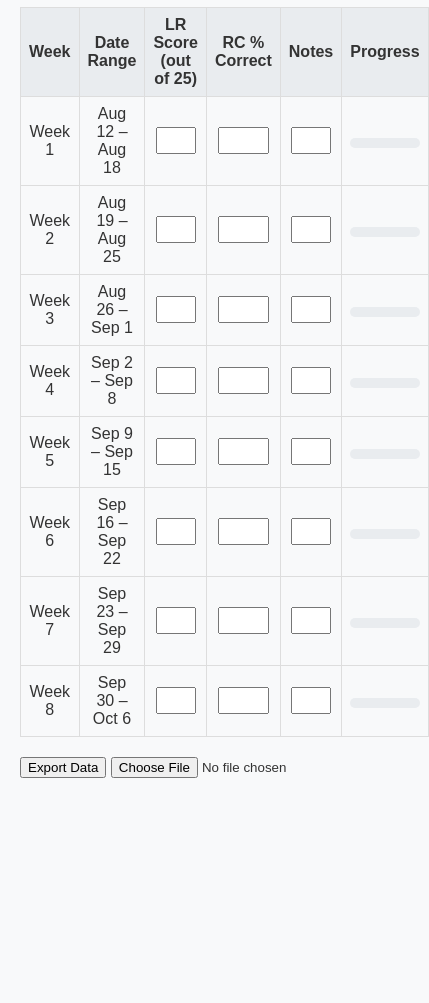
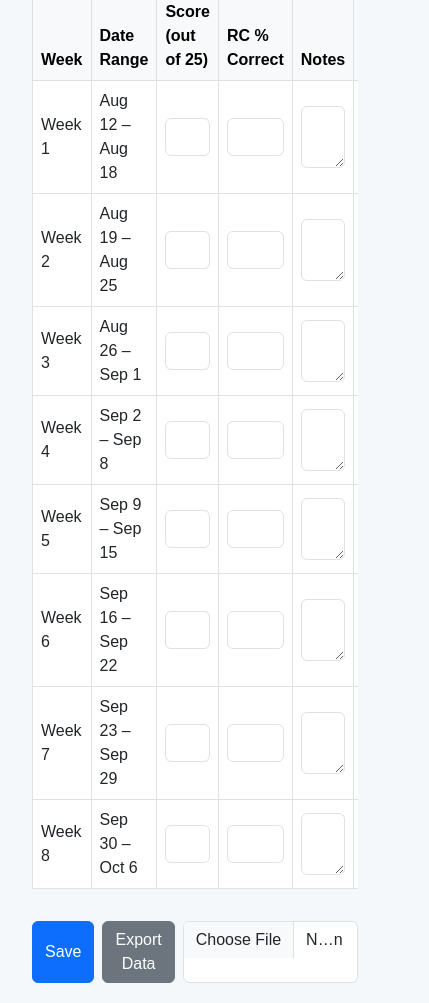
Before and after one commit to Purav2908/lsat-progress-tracker, a plain HTML site: page index.html in a window 390 px wide. Shown: the part 110-1113 px from the top of the page, 429 px wide, since content can reach past the window. Before the commit the page ends 908 px from the top, so only its background shows below. Drawn offline with nearby package versions, Linux system fonts and the light colour scheme.

Commit message:
Upgrade to Vue.js and Bootstrap; add Save button and responsive design

```diff
--- a/index.html
+++ b/index.html
@@ -2,22 +2,31 @@
 <html lang="en">
 <head>
   <meta charset="UTF-8">
+  <meta name="viewport" content="width=device-width, initial-scale=1.0">
   <title>LSAT Progress Tracker</title>
+  <!-- Bootstrap CSS -->
+  <link href="https://cdn.jsdelivr.net/npm/bootstrap@5.3.0/dist/css/bootstrap.min.css" rel="stylesheet">
   <style>
-body{font-family:Arial, sans-serif; margin:20px; background:#f8f9fa; color:#333;}
-table{width:100%; border-collapse:collapse; margin-top:20px;}
-th,td{border:1px solid #ddd; padding:8px; text-align:center;}
-th{background-color:#e9ecef;}
-input[type="number"],input[type="text"]{width:90%; padding:4px; box-sizing:border-box;}
-.progress{height:10px; background:#e9ecef; border-radius:5px; width:100%; margin-top:4px;}
-.bar{height:100%; background:#007bff; border-radius:5px; width:0%;}
-.control{margin-top:20px;}
+    body {
+      background-color: #f5f8fa;
+      padding: 20px;
+      font-family: Arial, sans-serif;
+    }
+    .progress {
+      height: 1rem;
+    }
+    .notes-textarea {
+      width: 100%;
+      resize: vertical;
+    }
   </style>
 </head>
 <body>
-<h1>LSAT Progress Tracker</h1>
-<table id="tracker">
-<thead>
+  <div id="app" class="container">
+    <h1 class="mb-4">LSAT Progress Tracker</h1>
+    <div class="table-responsive">
+      <table class="table table-bordered align-middle">
+        <thead class="table-light">
           <tr>
             <th>Week</th>
             <th>Date Range</th>
@@ -28,133 +37,117 @@ input[type="number"],input[type="text"]{width:90%; padding:4px; box-sizing:borde
           </tr>
         </thead>
         <tbody>
+          <tr v-for="(week, index) in weeks" :key="week.label">
+            <td>{{ week.label }}</td>
+            <td>{{ week.range }}</td>
+            <td><input type="number" class="form-control" min="0" max="25" v-model.number="week.lrScore"></td>
+            <td><input type="number" class="form-control" min="0" max="1" step="0.01" v-model.number="week.rcScore"></td>
+            <td><textarea class="form-control notes-textarea" rows="2" v-model="week.notes"></textarea></td>
+            <td>
+              <div class="progress">
+                <div class="progress-bar" role="progressbar" :style="{width: progressPercent(week) + '%'}" :aria-valuenow="progressPercent(week)" aria-valuemin="0" aria-valuemax="100"></div>
+              </div>
+            </td>
+          </tr>
         </tbody>
       </table>
-<div class="control">
-<button id="export">Export Data</button>
-<input type="file" id="import" accept=".json">
     </div>
+    <div class="mt-3 d-flex gap-2">
+      <button class="btn btn-primary" @click="saveData">Save</button>
+      <button class="btn btn-secondary" @click="exportData">Export Data</button>
+      <input class="form-control d-inline-block" type="file" accept=".json" @change="importData" style="max-width:200px;">
+    </div>
+  </div>
+  <!-- Vue 3 -->
+  <script src="https://unpkg.com/vue@3/dist/vue.global.prod.js"></script>
+  <!-- Bootstrap JS (optional for components) -->
+  <script src="https://cdn.jsdelivr.net/npm/bootstrap@5.3.0/dist/js/bootstrap.bundle.min.js"></script>
   <script>
-const weeks = [
-{label:'Week 1',range:'Aug 12 – Aug 18',lrTarget:13,rcTarget:0.60},
-{label:'Week 2',range:'Aug 19 – Aug 25',lrTarget:15,rcTarget:0.65},
-{label:'Week 3',range:'Aug 26 – Sep 1',lrTarget:17,rcTarget:0.70},
-{label:'Week 4',range:'Sep 2 – Sep 8',lrTarget:18,rcTarget:0.72},
-{label:'Week 5',range:'Sep 9 – Sep 15',lrTarget:19,rcTarget:0.75},
-{label:'Week 6',range:'Sep 16 – Sep 22',lrTarget:20,rcTarget:0.78},
-{label:'Week 7',range:'Sep 23 – Sep 29',lrTarget:21,rcTarget:0.80},
-{label:'Week 8',range:'Sep 30 – Oct 6',lrTarget:22,rcTarget:0.80}
-];
-
-function createTable(){
-const tbody=document.querySelector('#tracker tbody');
-tbody.innerHTML='';
-weeks.forEach((wk,i)=>{
-const tr=document.createElement('tr');
-tr.innerHTML=`
-<td>${wk.label}</td>
-<td>${wk.range}</td>
-<td><input type="number" min="0" max="25" step="1" data-week-index="${i}" data-type="lr"></td>
-<td><input type="number" min="0" max="1" step="0.01" data-week-index="${i}" data-type="rc"></td>
-<td><input type="text" data-week-index="${i}" data-type="notes"></td>
-<td><div class="progress"><div class="bar"></div></div></td>
-`;
-tbody.appendChild(tr);
+    const app = {
+      data() {
+        return {
+          weeks: [
+            { label:'Week 1', range:'Aug 12 – Aug 18', lrTarget:13, rcTarget:0.60, lrScore:null, rcScore:null, notes:'' },
+            { label:'Week 2', range:'Aug 19 – Aug 25', lrTarget:15, rcTarget:0.65, lrScore:null, rcScore:null, notes:'' },
+            { label:'Week 3', range:'Aug 26 – Sep 1', lrTarget:17, rcTarget:0.70, lrScore:null, rcScore:null, notes:'' },
+            { label:'Week 4', range:'Sep 2 – Sep 8', lrTarget:18, rcTarget:0.72, lrScore:null, rcScore:null, notes:'' },
+            { label:'Week 5', range:'Sep 9 – Sep 15', lrTarget:19, rcTarget:0.75, lrScore:null, rcScore:null, notes:'' },
+            { label:'Week 6', range:'Sep 16 – Sep 22', lrTarget:20, rcTarget:0.78, lrScore:null, rcScore:null, notes:'' },
+            { label:'Week 7', range:'Sep 23 – Sep 29', lrTarget:21, rcTarget:0.80, lrScore:null, rcScore:null, notes:'' },
+            { label:'Week 8', range:'Sep 30 – Oct 6', lrTarget:22, rcTarget:0.80, lrScore:null, rcScore:null, notes:'' }
+          ]
+        }
+      },
+      created() {
+        this.loadData();
+      },
+      methods: {
+        progressPercent(week) {
+          let lrProg = week.lrScore !== null ? Math.min(week.lrScore / week.lrTarget, 1) : 0;
+          let rcProg = week.rcScore !== null ? Math.min(week.rcScore / week.rcTarget, 1) : 0;
+          return ((lrProg + rcProg) / 2 * 100).toFixed(0);
+        },
+        saveData() {
+          const data = this.weeks.map(wk => ({
+            lrScore: wk.lrScore,
+            rcScore: wk.rcScore,
+            notes: wk.notes
+          }));
+          localStorage.setItem('lsatProgress', JSON.stringify(data));
+          alert('Data saved locally.');
+        },
+        loadData() {
+          const saved = JSON.parse(localStorage.getItem('lsatProgress') || 'null');
+          if (Array.isArray(saved)) {
+            saved.forEach((item, i) => {
+              if (this.weeks[i]) {
+                this.weeks[i].lrScore = item.lrScore;
+                this.weeks[i].rcScore = item.rcScore;
+                this.weeks[i].notes = item.notes;
+              }
             });
           }
-
-function loadData(){
-const data=JSON.parse(localStorage.getItem('lsatProgress')||'{}');
-weeks.forEach((wk,i)=>{
-const lr=data['lr'+i];
-const rc=data['rc'+i];
-const notes=data['notes'+i];
-const inputs=document.querySelectorAll('input[data-week-index="'+i+'"]');
-inputs.forEach(input=>{
-if(input.getAttribute('data-type')==='lr' && lr!==undefined){
-input.value=lr;
-}
-if(input.getAttribute('data-type')==='rc' && rc!==undefined){
-input.value=rc;
-}
-if(input.getAttribute('data-type')==='notes' && notes!==undefined){
-input.value=notes;
+        },
+        exportData() {
+          const data = JSON.stringify(this.weeks.map(wk => ({
+            lrScore: wk.lrScore,
+            rcScore: wk.rcScore,
+            notes: wk.notes
+          })));
+          const blob = new Blob([data], { type:'application/json' });
+          const url = URL.createObjectURL(blob);
+          const a = document.createElement('a');
+          a.href = url;
+          a.download = 'lsat-progress.json';
+          a.click();
+          URL.revokeObjectURL(url);
+        },
+        importData(event) {
+          const file = event.target.files[0];
+          if (!file) return;
+          const reader = new FileReader();
+          reader.onload = (e) => {
+            try {
+              const imported = JSON.parse(e.target.result);
+              if (Array.isArray(imported)) {
+                imported.forEach((item, i) => {
+                  if (this.weeks[i]) {
+                    this.weeks[i].lrScore = item.lrScore;
+                    this.weeks[i].rcScore = item.rcScore;
+                    this.weeks[i].notes = item.notes;
                   }
                 });
-updateProgressRow(i);
-});
+                this.saveData();
               }
-
-function saveData(){
-const data={};
-weeks.forEach((wk,i)=>{
-const lrVal=parseFloat(document.querySelector('input[data-week-index="'+i+'"][data-type="lr"]').value);
-const rcVal=parseFloat(document.querySelector('input[data-week-index="'+i+'"][data-type="rc"]').value);
-const notes=document.querySelector('input[data-week-index="'+i+'"][data-type="notes"]').value;
-if(!isNaN(lrVal)) data['lr'+i]=lrVal;
-if(!isNaN(rcVal)) data['rc'+i]=rcVal;
-if(notes) data['notes'+i]=notes;
-});
-localStorage.setItem('lsatProgress',JSON.stringify(data));
-weeks.forEach((wk,i)=>updateProgressRow(i));
-}
-
-function updateProgressRow(i){
-const lrInput=document.querySelector('input[data-week-index="'+i+'"][data-type="lr"]');
-const rcInput=document.querySelector('input[data-week-index="'+i+'"][data-type="rc"]');
-const lrVal=parseFloat(lrInput.value);
-const rcVal=parseFloat(rcInput.value);
-const wk=weeks[i];
-let lrProg=0;
-let rcProg=0;
-if(!isNaN(lrVal)){lrProg=Math.min(lrVal/wk.lrTarget,1);}
-if(!isNaN(rcVal)){rcProg=Math.min(rcVal/wk.rcTarget,1);}
-const progress=(lrProg+rcProg)/2;
-const bar=document.querySelectorAll('.progress .bar')[i];
-bar.style.width=(progress*100).toFixed(0)+'%';
-}
-
-function exportData(){
-const data=localStorage.getItem('lsatProgress')||'{}';
-const blob=new Blob([data],{type:'application/json'});
-const url=URL.createObjectURL(blob);
-const a=document.createElement('a');
-a.href=url;
-a.download='lsat-progress.json';
-document.body.appendChild(a);
-a.click();
-document.body.removeChild(a);
-URL.revokeObjectURL(url);
-}
-
-function importData(file){
-const reader=new FileReader();
-reader.onload=function(e){
-try{
-const importedData=JSON.parse(e.target.result);
-localStorage.setItem('lsatProgress',JSON.stringify(importedData));
-loadData();
-}catch(err){
+            } catch (err) {
               alert('Invalid JSON file.');
             }
           };
           reader.readAsText(file);
         }
-
-createTable();
-loadData();
-
-document.querySelector('#tracker').addEventListener('input', function(e){
-if(e.target.tagName.toLowerCase()==='input'){
-saveData();
       }
-});
-document.getElementById('export').addEventListener('click', exportData);
-document.getElementById('import').addEventListener('change', function(e){
-if(e.target.files.length>0){
-importData(e.target.files[0]);
-}
-});
+    };
+    Vue.createApp(app).mount('#app');
   </script>
 </body>
 </html>
```
Lines whose indentation alone changed are shown as unchanged.
